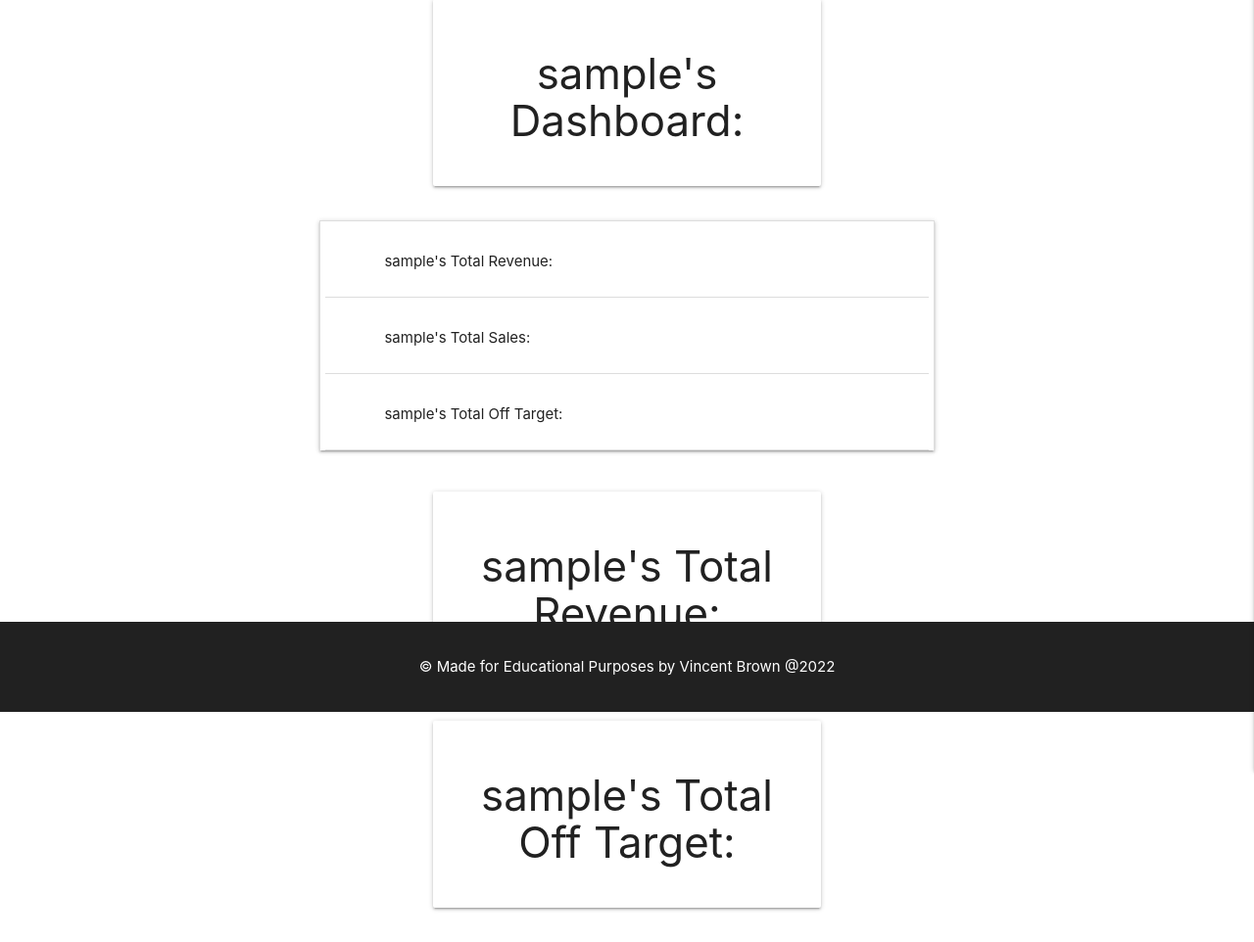
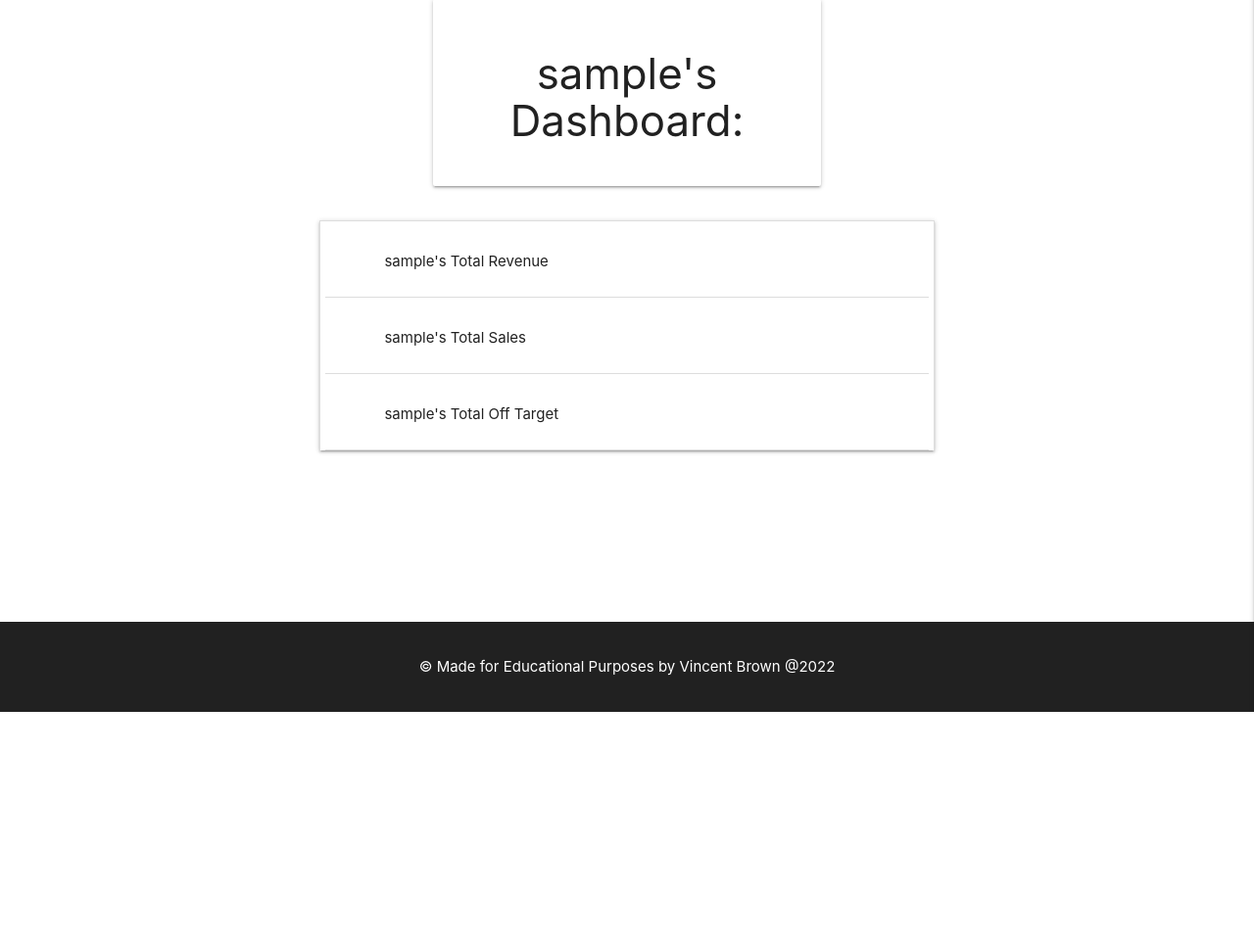
Before and after one commit to Code-Institute-Submissions/VinBdev-Predict_Your_Sales_JuneResub, a Flask app: page /dashboard/1 in a window 1280 px wide. Shown: the part 73-1035 px from the top of the page at 98% size. After the commit the page ends 800 px from the top, so only its background shows below. Run offline with Flask 2, Linux system fonts and the light colour scheme; the visitor is signed in with stand-in values (Sample User, id 1); a database or web service that is not in the repository returns one stand-in record (values such as "Sample title"); some libraries are stand-ins or nearby versions.

Commit message:
removed cards from dashboard

```diff
--- a/templates/dashboard.html
+++ b/templates/dashboard.html
@@ -17,36 +17,18 @@
   <div class="row">
     <ul class="collapsible">
       <li>
-        <div class="collapsible-header"><i class="material-icons"> </i>{{ username }}'s  Total Revenue:</div>
+        <div class="collapsible-header"><i class="material-icons"> </i>{{ username }}'s  Total Revenue</div>
         <div class="collapsible-body"><span>You currently have X</span></div>
       </li>
       <li>
-        <div class="collapsible-header"><i class="material-icons"> </i>{{ username }}'s  Total Sales:</div>
+        <div class="collapsible-header"><i class="material-icons"> </i>{{ username }}'s  Total Sales</div>
         <div class="collapsible-body"><span>You currently have X</span></div>
       </li>
       <li>
-        <div class="collapsible-header"><i class="material-icons"> </i> {{ username }}'s  Total Off Target: </div>
+        <div class="collapsible-header"><i class="material-icons"> </i> {{ username }}'s  Total Off Target </div>
         <div class="collapsible-body"><span>You currently have X out of a total </span></div>
       </li>
     </ul>
-  </div>
-  <div class="row">
-    <div class="col s12 m8 offset-m2">
-      <div class="card-panel ">
-          <h3 class="center-align light-grey-text text-darken-2">
-            {{ username }}'s  Total Revenue:
-          </h3>
-      </div>
-    </div>
-  </div>
-  <div class="row">
-    <div class="col s12 m8 offset-m2">
-      <div class="card-panel ">
-          <h3 class="center-align light-grey-text text-darken-2">
-            {{ username }}'s  Total Off Target:
-          </h3>
-      </div>
-    </div>
   </div>
 
 </div>
```
